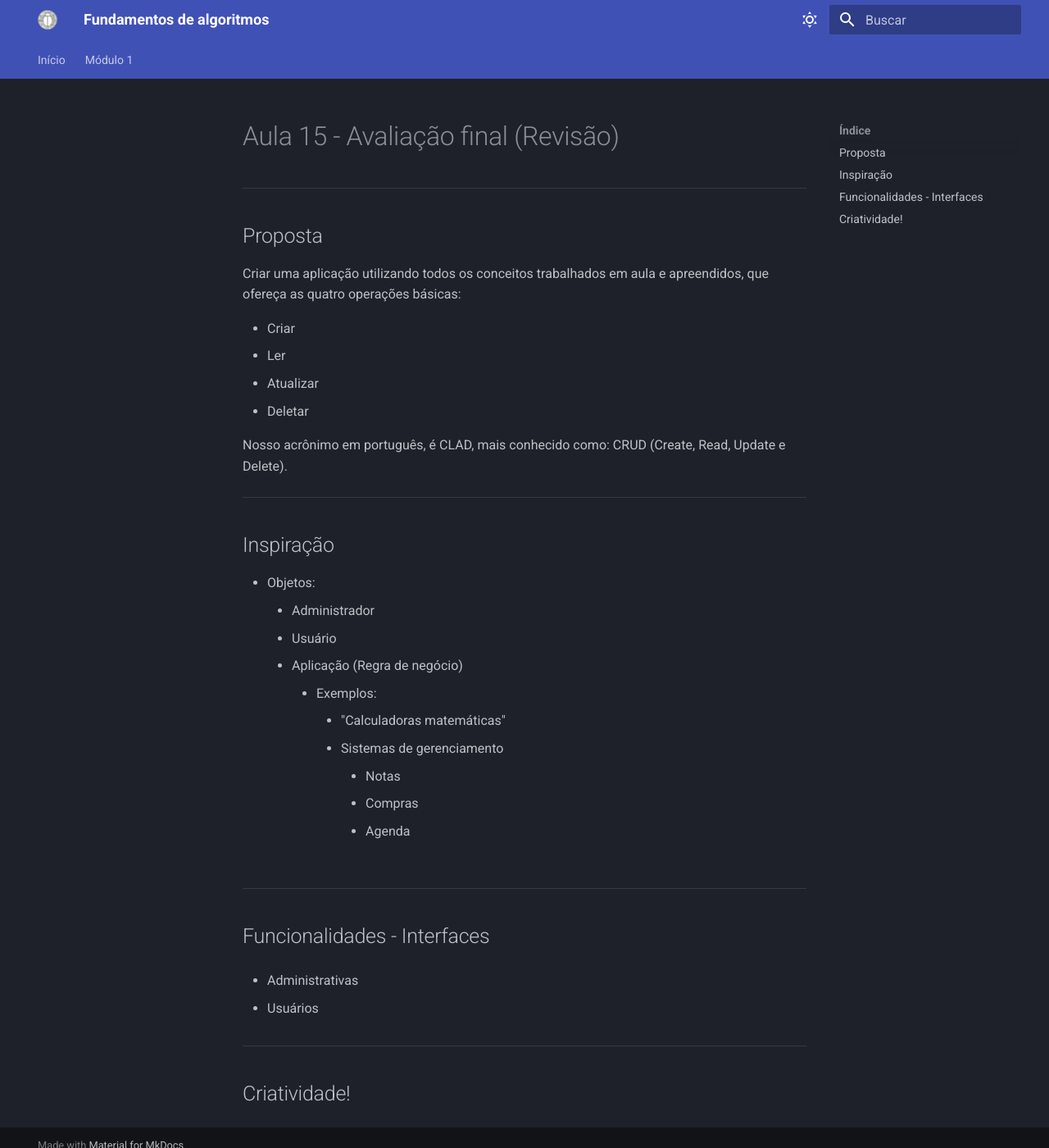
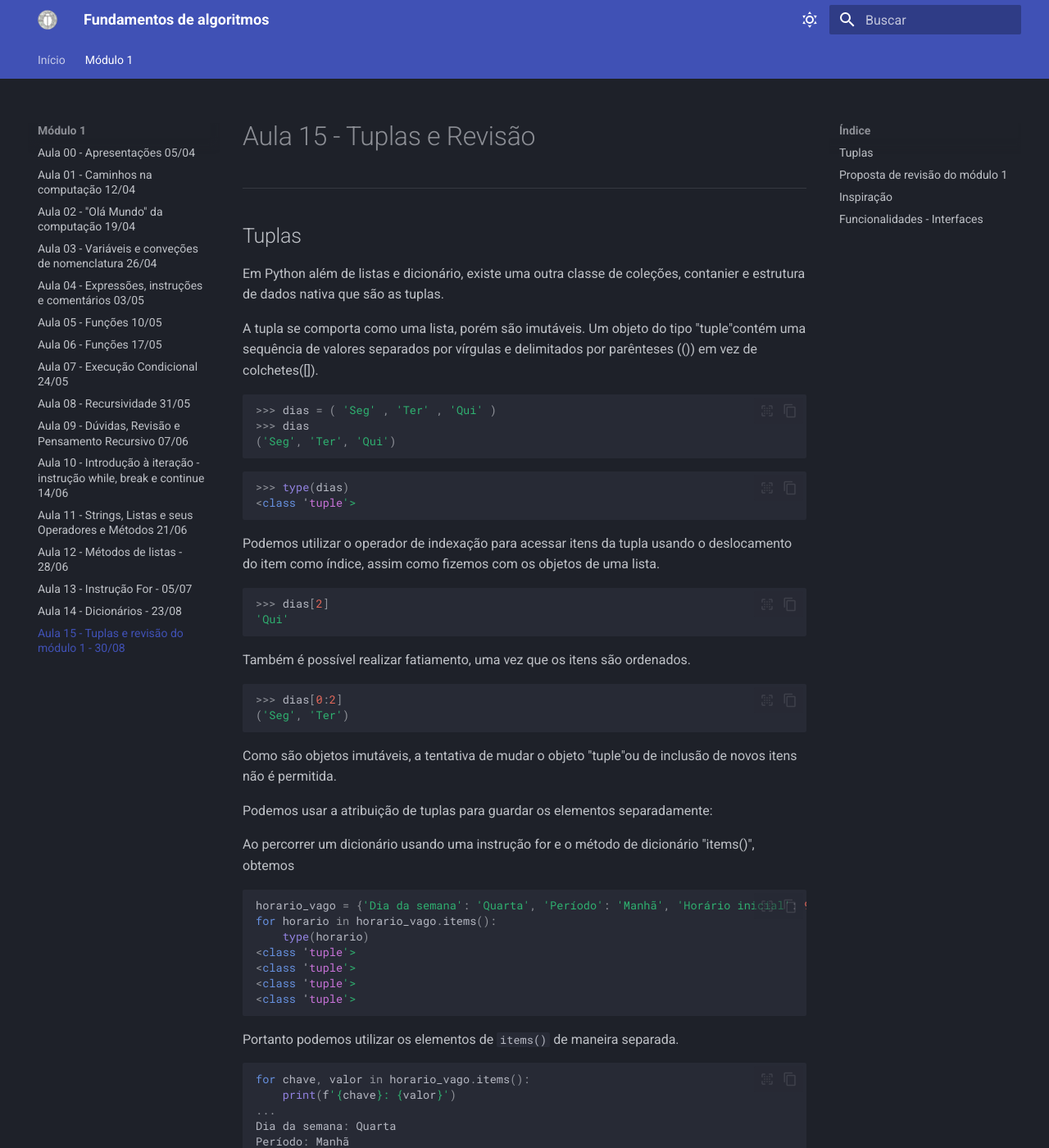
Before and after one commit to eversonott/fundamentos-algoritmos-web, an MkDocs documentation site: the page built from docs/Módulo 1/aula_15.md, in a window 1280 px wide and 1400 px high. Shown: the whole window at 82% size. Built offline with MkDocs 1.6.1 and Material for MkDocs 9.7.7, drawn with Linux system fonts in a browser that asks for light colours; some of the changed text lies outside the part shown.

Commit message:
Conteúdo atualizado da aula 15 - Tuplas e revisão do módulo 1

````diff
--- a/docs/Módulo 1/aula_15.md
+++ b/docs/Módulo 1/aula_15.md
@@ -1,7 +1,71 @@
-# Aula 15 - Avaliação final (Revisão)
+# Aula 15 - Tuplas e Revisão
 ---
+## Tuplas
 
-## Proposta
+Em Python além de listas e dicionário, existe uma outra classe de coleções, contanier e estrutura de
+dados nativa que são as tuplas.
+
+A tupla se comporta como uma lista, porém são imutáveis. Um objeto do tipo "tuple"contém uma
+sequência de valores separados por vírgulas e delimitados por parênteses (()) em vez de colchetes([]).
+
+```python
+>>> dias = ( 'Seg' , 'Ter' , 'Qui' )
+>>> dias
+('Seg', 'Ter', 'Qui')
+```
+
+```python
+>>> type(dias)
+<class 'tuple'>
+```
+
+Podemos utilizar o operador de indexação para acessar itens da tupla
+usando o deslocamento do item como índice, assim como fizemos com os
+objetos de uma lista.
+
+```python
+>>> dias[2]
+'Qui'
+```
+
+Também é possível realizar fatiamento, uma vez que os itens são ordenados.
+
+```python
+>>> dias[0:2]
+('Seg', 'Ter')
+```
+
+Como são objetos imutáveis, a tentativa de mudar o objeto "tuple"ou de inclusão de novos itens
+não é permitida.
+
+Podemos usar a atribuição de tuplas para guardar os elementos
+separadamente:
+
+Ao percorrer um dicionário usando uma instrução for e o método de dicionário "items()", obtemos
+
+```python
+horario_vago = {'Dia da semana': 'Quarta', 'Período': 'Manhã', 'Horário inicial': 9, 'Horário final': 11}
+for horario in horario_vago.items():
+    type(horario)
+<class 'tuple'>
+<class 'tuple'>
+<class 'tuple'>
+<class 'tuple'>
+```
+
+Portanto podemos utilizar os elementos de `items()` de maneira separada.
+
+```python
+for chave, valor in horario_vago.items():
+    print(f'{chave}: {valor}')
+...
+Dia da semana: Quarta
+Período: Manhã
+Horário inicial: 9
+Horário final: 11
+```
+
+## Proposta de revisão do módulo 1
 
 Criar uma aplicação utilizando todos os conceitos trabalhados em aula e apreendidos, que ofereça as quatro operações básicas:
 
@@ -11,8 +75,6 @@
 - Deletar
 
 Nosso acrônimo em português, é CLAD, mais conhecido como: CRUD (Create, Read, Update e Delete).
-
----
 
 ## Inspiração
 
@@ -27,7 +89,6 @@
                 - Compras
                 - Agenda
 
----
 
 ## Funcionalidades - Interfaces
 
@@ -35,6 +96,4 @@
 
 - Usuários
 
----
-
-## Criatividade!
+Sejam criativos!
--- a/mkdocs.yml
+++ b/mkdocs.yml
@@ -21,6 +21,7 @@
     - Aula 12 - Métodos de listas - 28/06: "Módulo 1/aula_12.md"
     - Aula 13 - Instrução For - 05/07: "Módulo 1/aula_13.md"
     - Aula 14 - Dicionários - 23/08: "Módulo 1/aula_14.md"
+    - Aula 15 - Tuplas e revisão do módulo 1 - 30/08: "Módulo 1/aula_15.md"
 theme:
   name: material
   features:
````
